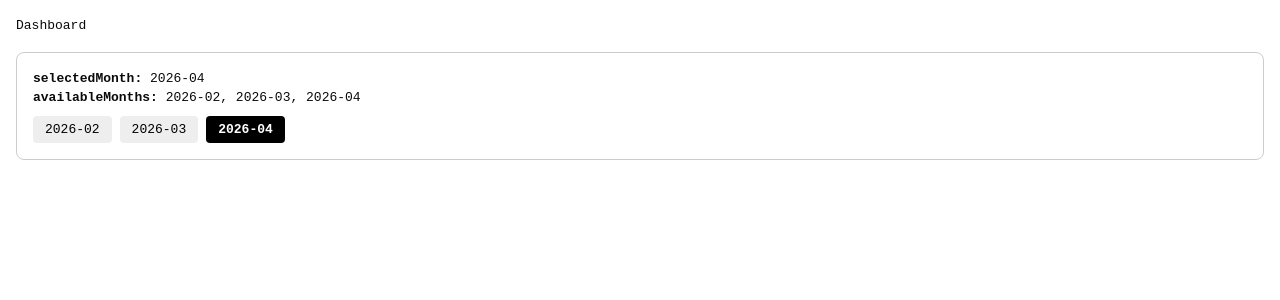
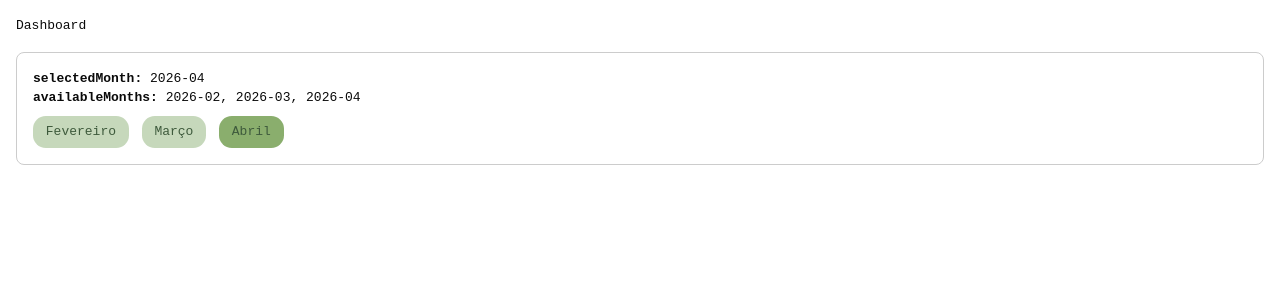
Before and after one commit to isabellimocci/consumer-insight-hackathon-2026, a React (Vite) app: page / in a window 1280 px wide. Shown: the top 300 px of the page. Built offline with nearby package versions, Linux system fonts and the light colour scheme.

Commit message:
feat: add componente MonthSelector

```diff
--- /dev/null
+++ b/src/components/MonthSelector.tsx
@@ -0,0 +1,46 @@
+import { useMonth } from '@contexts/useMonth'
+
+import { cn } from './lib/utils'
+
+function formatMonth(monthStr: string): string {
+  const [year, month] = monthStr.split('-').map(Number)
+  const label = new Intl.DateTimeFormat('pt-BR', { month: 'long' }).format(
+    new Date(year, month - 1),
+  )
+  return label.charAt(0).toUpperCase() + label.slice(1)
+}
+
+export const MonthSelector: React.FC = () => {
+  const { selectedMonth, setSelectedMonth, availableMonths } = useMonth()
+
+  return (
+    <nav
+      aria-label="Selecionar mês"
+      className={cn(
+        'flex gap-[var(--spacing-sm)] overflow-x-auto',
+        'scrollbar-hide', // Hide scrollbar if available
+      )}
+    >
+      {availableMonths.map((month) => {
+        const isActive = month === selectedMonth
+        const baseClasses =
+          'inline-flex items-center justify-center rounded-[var(--spacing-sm)] px-[var(--spacing-sm)] py-[var(--spacing-xs)] text-[var(--font-size-sm)] cursor-pointer transition-all duration-200 whitespace-nowrap border-none focus:outline-none focus:ring-2 focus:ring-offset-2 focus:ring-[var(--color-success)]'
+
+        const stateClasses = isActive
+          ? 'bg-[var(--color-success)] text-[var(--color-text)] border-transparent'
+          : 'bg-[var(--color-surface)] text-[var(--color-text)] border border-[var(--border)] hover:bg-[var(--color-bg)]'
+
+        return (
+          <button
+            key={month}
+            onClick={() => setSelectedMonth(month)}
+            className={cn(baseClasses, stateClasses)}
+            aria-current={isActive ? 'true' : undefined}
+          >
+            {formatMonth(month)}
+          </button>
+        )
+      })}
+    </nav>
+  )
+}
--- a/src/components/index.ts
+++ b/src/components/index.ts
@@ -2,3 +2,4 @@ export { Badge } from '@components/Badge'
 export { Button } from '@components/Button'
 export { Card } from '@components/Card'
 export { Chip } from '@components/Chip'
+export { MonthSelector } from '@components/MonthSelector'
--- a/src/pages/DashboardPage.tsx
+++ b/src/pages/DashboardPage.tsx
@@ -1,7 +1,8 @@
+import { MonthSelector } from '@components/MonthSelector'
 import { useMonth } from '@contexts/useMonth'
 
 export default function DashboardPage() {
-  const { selectedMonth, setSelectedMonth, availableMonths } = useMonth()
+  const { selectedMonth, availableMonths } = useMonth()
 
   return (
     <div style={{ padding: '1rem', fontFamily: 'monospace' }}>
@@ -23,24 +24,7 @@ export default function DashboardPage() {
         </p>
 
         <div style={{ marginTop: '0.5rem' }}>
-          {availableMonths.map((month) => (
-            <button
-              key={month}
-              onClick={() => setSelectedMonth(month)}
-              style={{
-                marginRight: '0.5rem',
-                padding: '0.25rem 0.75rem',
-                fontWeight: selectedMonth === month ? 'bold' : 'normal',
-                background: selectedMonth === month ? '#000' : '#eee',
-                color: selectedMonth === month ? '#fff' : '#000',
-                border: 'none',
-                borderRadius: '4px',
-                cursor: 'pointer',
-              }}
-            >
-              {month}
-            </button>
-          ))}
+          <MonthSelector />
         </div>
       </div>
     </div>
```
